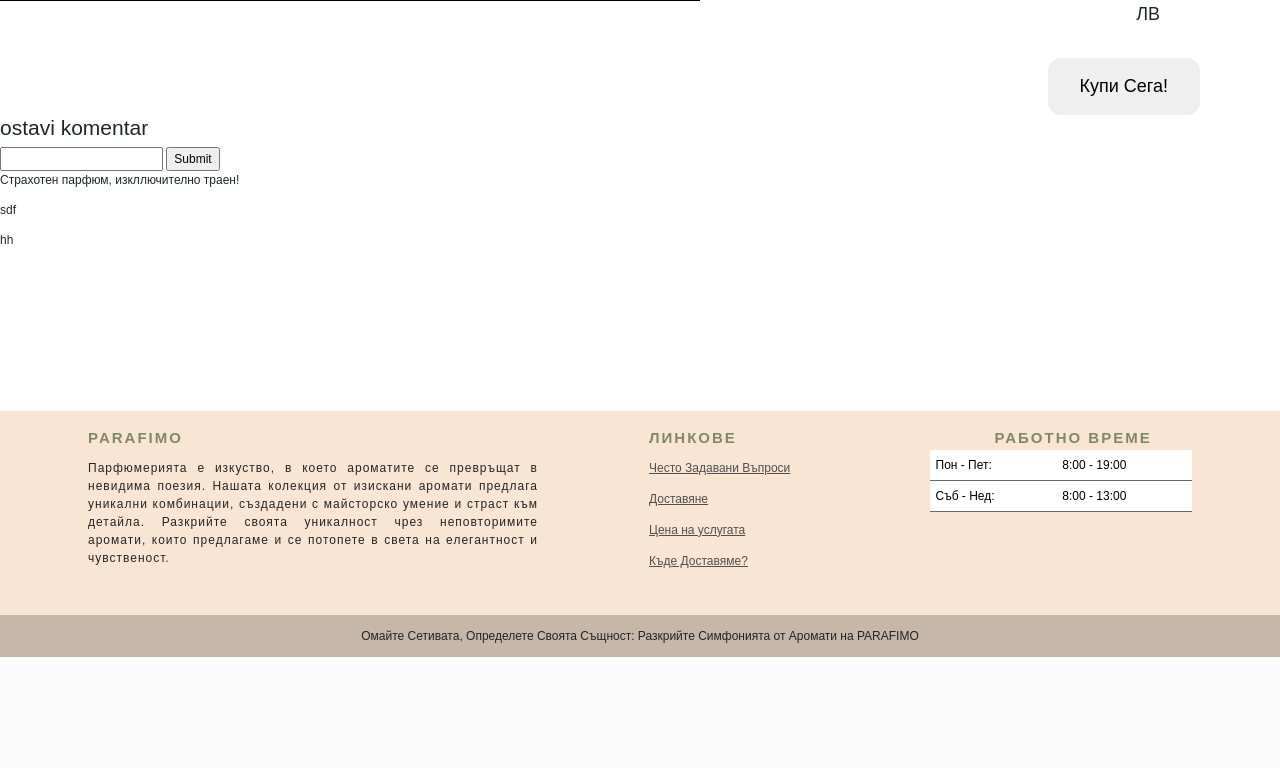
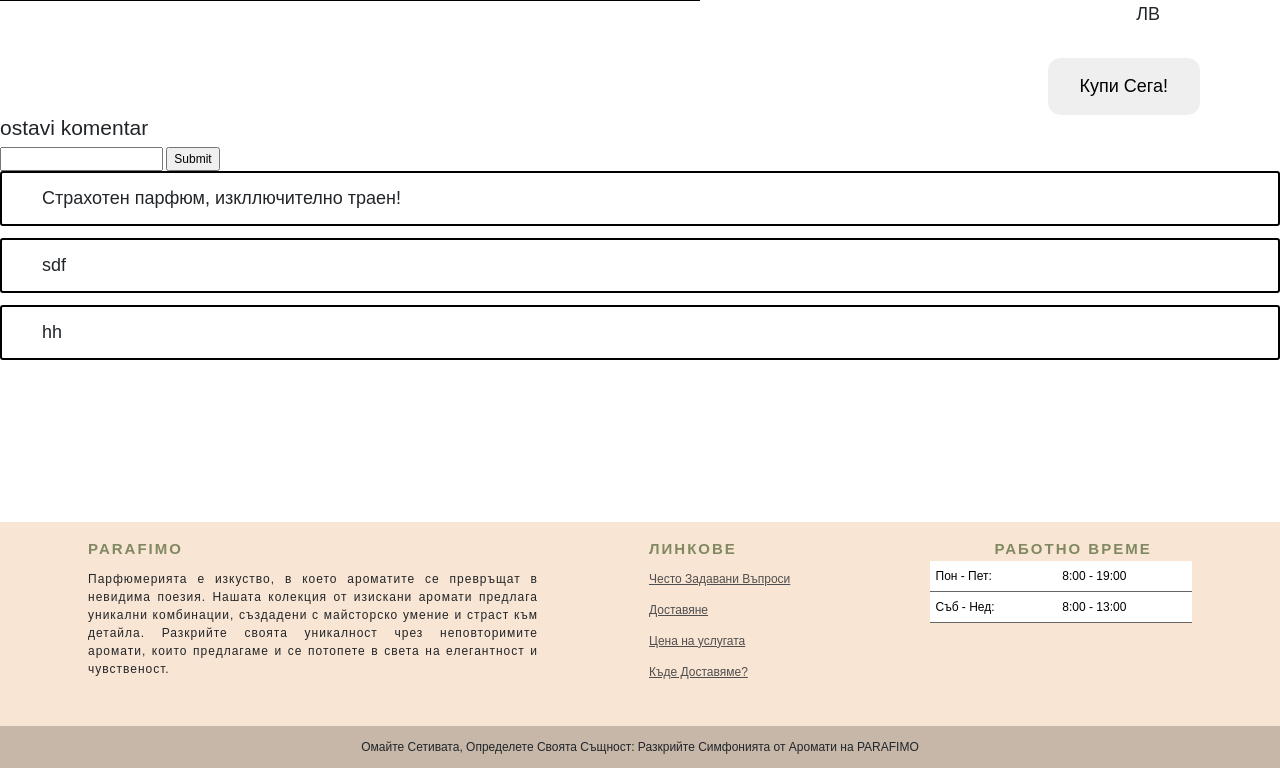
Before and after one commit to kysmetliiski/Self-perfume-shop-teamwork, a PHP site: page /index.php?controller=perfumes in a window 1280 px wide. Shown: the part 294-1062 px from the top of the page. Before the commit the page ends 951 px from the top, so only its background shows below. Run offline with PHP 8.4, Linux system fonts and the light colour scheme; data comes from the database, SQL or seed files in the repository; data that the repository does not hold is empty.

Commit message:
comments graphic changes

```diff
--- a/perfumes.css
+++ b/perfumes.css
@@ -71,3 +71,11 @@ body
         max-width: 430px;
         font-size: 16px;
     }
+
+.komentari
+    {
+        font-size: 18px;
+        border: 2px black solid;
+        padding: 12px 40px 12px 40px;
+        border-radius: 3px;
+    }
--- a/view/navbar.html
+++ b/view/navbar.html
@@ -13,7 +13,7 @@
             <a href="index.php?controller=home">
     <img src="photos/logo.jpg.avif" class="navbar-left">
             </a>
-            <a class="navbar-brand" href="index.php?controller=mproduct" style="padding-right: 12px;">Парфюми</a>
+            <a class="navbar-brand" href="index.php?controller=sections" style="padding-right: 12px;">Парфюми</a>
             <a class="navbar-brand" href="#" style="padding-right: 12px;">Козметика</a>
             <a class="navbar-brand" href="#" style="padding-right: 12px;">Грим</a>
             <a class="navbar-brand" href="#">Лице</a>
--- a/view/perfumes.html
+++ b/view/perfumes.html
@@ -5,7 +5,7 @@
     <meta http-equiv="X-UA-Compatible" content="IE=edge">
     <meta name="viewport" content="width=device-width, initial-scale=1.0">
     <title>Маркови и оригинални парфюми </title>
-    <link rel="stylesheet" type="text/css" href="perfumes.css?v=24">
+    <link rel="stylesheet" type="text/css" href="perfumes.css?v=25">
 </head>
 <body>
     <?php
@@ -39,7 +39,7 @@
             <div class="prais"><?= $product['price']?>ЛВ</div>
 
         <a href="index.php?controller=orderpage">
-            <button class="buy">Купи сега!</button>
+            <button class="buy" onclick="myfun()">Купи сега!</button>
         </a>
     </div>
 
@@ -53,13 +53,20 @@
     <?php foreach($dataa as $item){
         ?>
     <div class="comments">
-       <p> <?= $item['comment'] ?></p>
+       <p class="komentari"> <?= $item['comment'] ?></p>
     </div>
     <?php
                                 }
     ?>
 
 
+
+    <script>
+        function  myfun()
+            {
+                confirm("izberete");
+            }
+    </script>
 
     <div class="footer">
     <?php
```
Also changed, not shown: perfumes/l-hayaati.jpg (deleted), perfumes/l-hayaatii.jpg (added).
